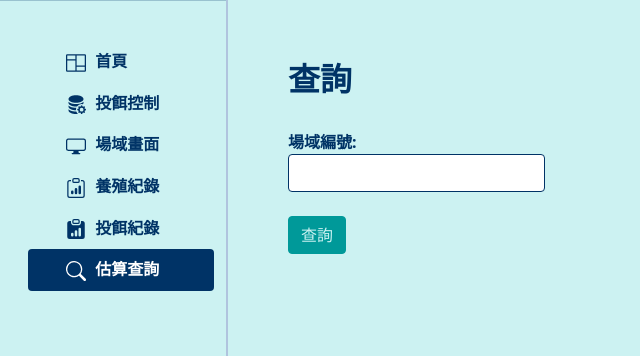
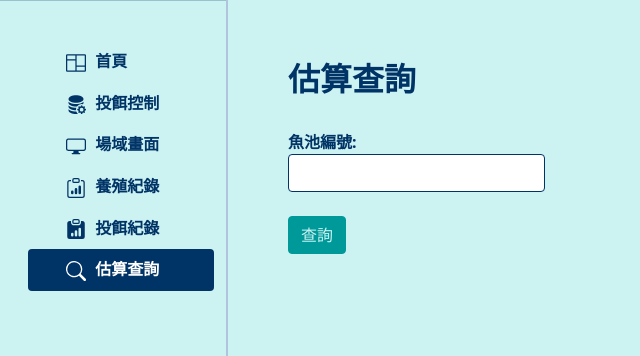
Before and after one commit to marshmallow3210/FourfingerThreadfinManagementPlatform, a Flask app: page /query in a window 1280 px wide. Shown: the part 64-420 px from the top of the page, without its empty margins (0-640 px from the left). Run offline with Flask 3, Linux system fonts and the light colour scheme; the visitor is signed in with stand-in values (Sample User, id 1).

Commit message:
fix page names

```diff
--- a/templates/decision.html
+++ b/templates/decision.html
@@ -166,7 +166,7 @@
       <!--main-page-->
         <div class="row">
           <div class="main-page">
-            <h2>更改投餌指令(fishDB)</h2>
+            <h2>投餌控制</h2>
             <span height="5"></span>
 
             <div class="col-lg-3">
--- a/templates/feeding_logs.html
+++ b/templates/feeding_logs.html
@@ -170,13 +170,13 @@
         <div class="main-page">
 
           <h2>投餌紀錄</h2>
-          <span height="5"></span>
           <!--
           <div id="feeding_logs" class="feeding_logs"></div>
           <hr>
           -->
 
           <div>
+            <span height="5"></span>
             <table style="border:3px #cccccc solid;" cellpadding="10" border='1'>
               <thead>
                 <!--
--- a/templates/field_logs.html
+++ b/templates/field_logs.html
@@ -169,14 +169,14 @@
       <div class="row">
         <div class="main-page">
 
-          <h2>查看養殖紀錄</h2>
-          <span height="5"></span>
+          <h2>養殖紀錄</h2>
           <!--
           <div id="field_logs" class="field_logs"></div>
           <hr>
           -->
 
           <div>
+            <span height="5"></span>
             <a href="/update" class="btn">新增魚池資料</a>
           </div>
 
--- a/templates/home.html
+++ b/templates/home.html
@@ -168,6 +168,7 @@
         <div class="main-page">
           <!--name & time-->
           <div class="row main">
+
             <div class="col-xl-6 col-sm-6">
               <h3>XXX養殖場</h3>
               <h6>負責人：傅擇仁</h6>
--- a/templates/query.html
+++ b/templates/query.html
@@ -166,11 +166,11 @@
       <!--main-page-->
       <div class="row">
         <div class="main-page">
-          <h2>查詢</h2>
+          <h2>估算查詢</h2>
           <span height="5"></span>
           <div>
             <form action="{{url_for("query_result")}}" method="post">
-                <label id="pool_ID_label">場域編號:
+                <label id="pool_ID_label">魚池編號:
                   <input class="input-group-text" type="text" id="pool_ID" name="pool_ID" required>
                 </label>
                 <br>
--- a/templates/query_result.html
+++ b/templates/query_result.html
@@ -167,13 +167,13 @@
       <div class="row">
         <div class="main-page">
           <div>
-            <h2>查詢結果</h2>
+            <h2>估算查詢結果</h2>
             <span height="5"></span>
           </div>
           <div>
             <label for="age">已養了: {{ age }} 天</label>
             <br>
-            <label for="estimated_weights">系統估算當前魚總重量: {{ estimated_weights }} 公斤</label>
+            <label for="estimated_weights">系統估算當前魚池總重量: {{ estimated_weights }} 公斤</label>
             <br>
             <label for="estimated_fcr">系統估算當前換肉率: {{ estimated_fcr }}</label>
             <br>
@@ -185,7 +185,7 @@
 
           <div>
             <b>說明:<br></b>
-            系統估算當前換肉率 = 飼料量 / (系統預估當前魚總重量 - 初重)<br>
+            系統估算當前換肉率 = 飼料量 / (系統預估當前魚池總重量 - 初重)<br>
             {{ estimated_fcr }} = {{ total_feeding_amount }} / ({{ estimated_weights }} - {{ first_weights }})
             <br>
           </div>
```
